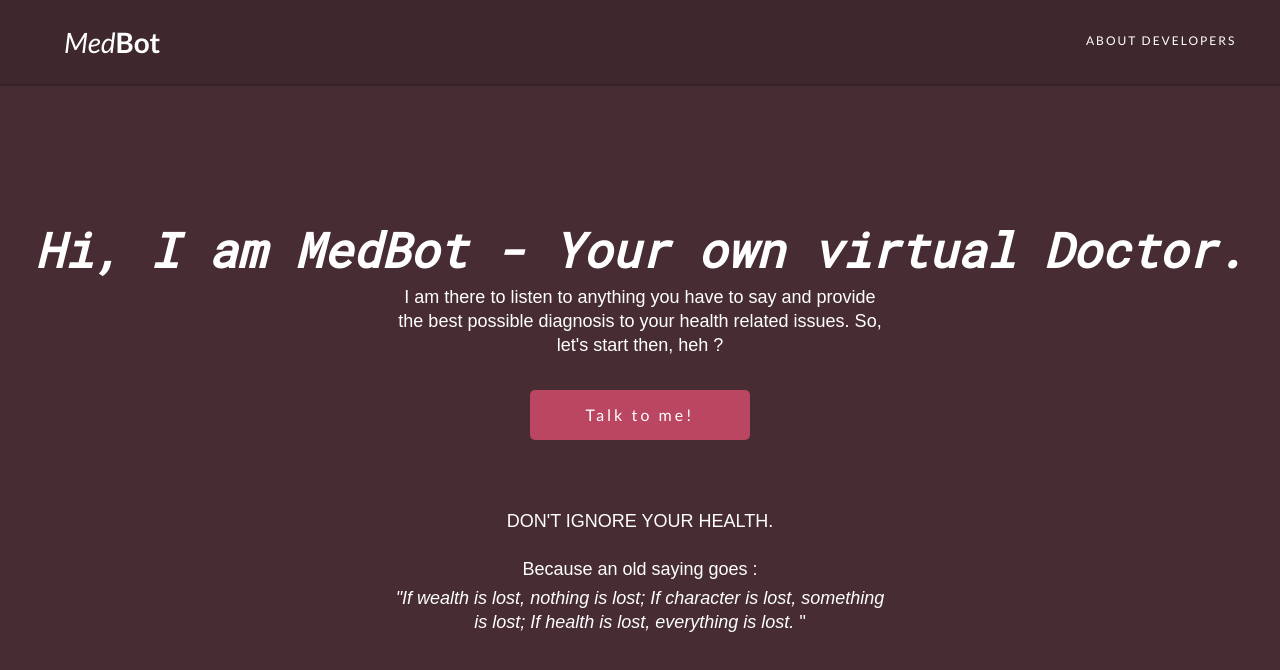
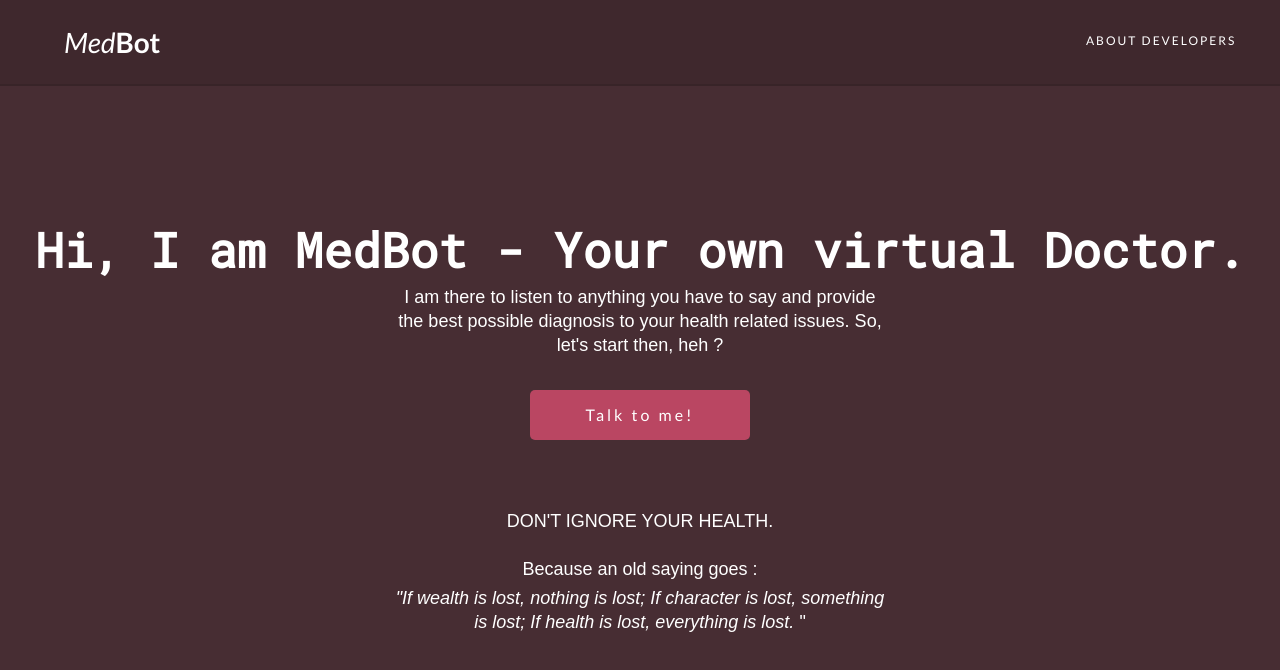
Before and after one commit to adnrs96/Medbot, a website: page views/index.html in a window 1280 px wide. Drawn offline with nearby package versions, Linux system fonts and the light colour scheme; files that its build step writes are made by us from their sources; files whose address does not match are found by name; a web font is replaced by a local one.

Commit message:
No italics.

```diff
--- a/views/index.html
+++ b/views/index.html
@@ -24,7 +24,7 @@
       </nav>
     </header>
     <div class="sec">
-      <h1><em>Hi, I am MedBot - Your own virtual Doctor.</em></h1>
+      <h1>Hi, I am MedBot - Your own virtual Doctor.</h1>
       <p>I am there to listen to anything you have to say and provide the best possible diagnosis to your health related issues. So, let's start then, heh ?</p>
       <input type="submit" id="submit" value="Talk to me!" class="chat">
       <p> </br></br></br></br>DON'T IGNORE YOUR HEALTH. </br></br>
```
